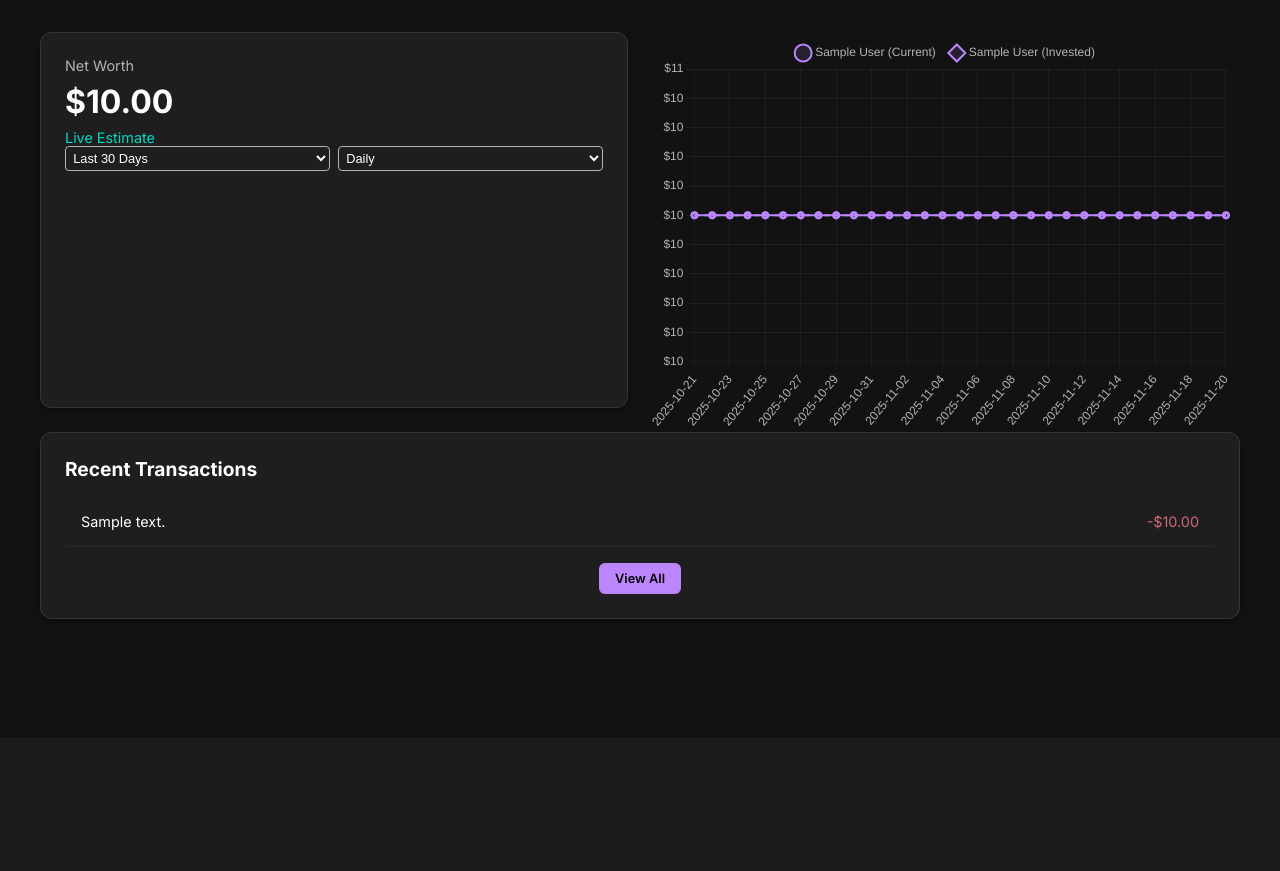
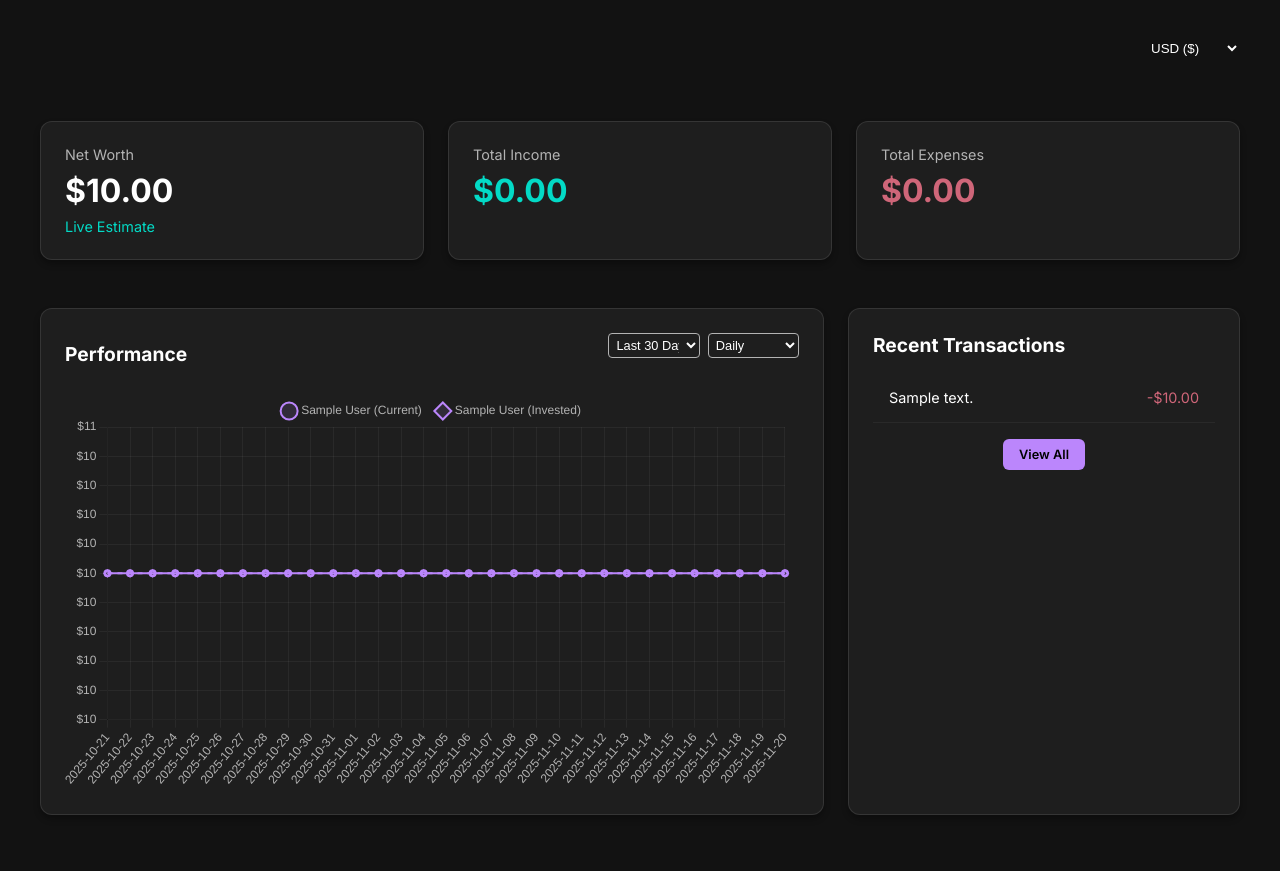
Before and after one commit to MihajloDimeski/BudgetingApp, a Flask app: page / in a window 1280 px wide. Shown: the part 62-933 px from the top of the page. Before the commit the page ends 685 px from the top, so only its background shows below. Run offline with Flask 3, Linux system fonts and the light colour scheme; a user stored in the database is signed in; tables that the repository leaves empty hold one stand-in row (values such as "Sample post").

Commit message:
Currency Fix

```diff
--- a/app.py
+++ b/app.py
@@ -567,6 +567,12 @@ def api_history():
     for h in history:
         account_history[h.account_id].append(h)
 
+    # Get base currency
+    base_currency = current_user.household.base_currency
+
+    # Map account ID to currency
+    account_currencies = {acc.id: acc.currency for acc in accounts}
+
     datasets = []
     labels = [d.strftime('%Y-%m-%d') for d in target_dates]
 
@@ -574,6 +580,7 @@ def api_history():
         acc_history = account_history.get(acc.id, [])
         balances = []
         invested_amounts = []
+        acc_currency = account_currencies.get(acc.id, 'USD')
 
         for target_date in target_dates:
             last_record = None
@@ -584,8 +591,12 @@ def api_history():
                     break
 
             if last_record:
-                balances.append(last_record.balance)
-                invested_amounts.append(last_record.invested_amount)
+                # Convert balance and invested amount to base currency
+                converted_balance = CurrencyConverter.convert(last_record.balance, acc_currency, base_currency)
+                converted_invested = CurrencyConverter.convert(last_record.invested_amount, acc_currency, base_currency)
+
+                balances.append(converted_balance)
+                invested_amounts.append(converted_invested)
             else:
                 balances.append(0)
                 invested_amounts.append(0)
--- a/templates/dashboard.html
+++ b/templates/dashboard.html
@@ -2,11 +2,41 @@
 
 {% block content %}
 <div class="dashboard-grid">
+    <div style="grid-column: 1 / -1; text-align: right; margin-bottom: 1rem;">
+        <form action="{{ url_for('set_currency') }}" method="POST" style="display: inline-block;">
+            <select name="currency" onchange="this.form.submit()"
+                style="padding: 0.5rem; background: var(--bg-secondary); color: var(--text-primary); border: 1px solid var(--glass-border); border-radius: 4px; cursor: pointer;">
+                <option value="USD" {% if current_user.household.base_currency=='USD' %}selected{% endif %}>USD ($)
+                </option>
+                <option value="EUR" {% if current_user.household.base_currency=='EUR' %}selected{% endif %}>EUR (€)
+                </option>
+                <option value="MKD" {% if current_user.household.base_currency=='MKD' %}selected{% endif %}>MKD (den)
+                </option>
+            </select>
+        </form>
+    </div>
     <div class="card stat-card">
         <span class="stat-label">Net Worth</span>
         <span class="stat-value">{{ currency_symbol(current_user.household.base_currency) }}{{ "%.2f"|format(net_worth)
             }}</span>
         <span class="stat-label" style="color: var(--success-color);">Live Estimate</span>
+    </div>
+    <div class="card stat-card">
+        <span class="stat-label">Total Income</span>
+        <span class="stat-value" style="color: var(--success-color);">{{
+            currency_symbol(current_user.household.base_currency) }}{{ "%.2f"|format(total_income) }}</span>
+    </div>
+    <div class="card stat-card">
+        <span class="stat-label">Total Expenses</span>
+        <span class="stat-value" style="color: var(--danger-color);">{{
+            currency_symbol(current_user.household.base_currency) }}{{ "%.2f"|format(total_expenses) }}</span>
+    </div>
+</div>
+
+<div class="dashboard-grid" style="margin-top: 1.5rem; grid-template-columns: 2fr 1fr;">
+    <div class="card">
+        <div class="card-header" style="display: flex; justify-content: space-between; align-items: center;">
+            <span>Performance</span>
             <div style="display: flex; gap: 0.5rem;">
                 <select id="timeRange" onchange="updateChart()"
                     style="padding: 0.2rem; font-size: 0.8rem; background: var(--bg-secondary); color: var(--text-primary); border: 1px solid var(--text-secondary); border-radius: 4px;">
```
Lines whose indentation alone changed are shown as unchanged.
